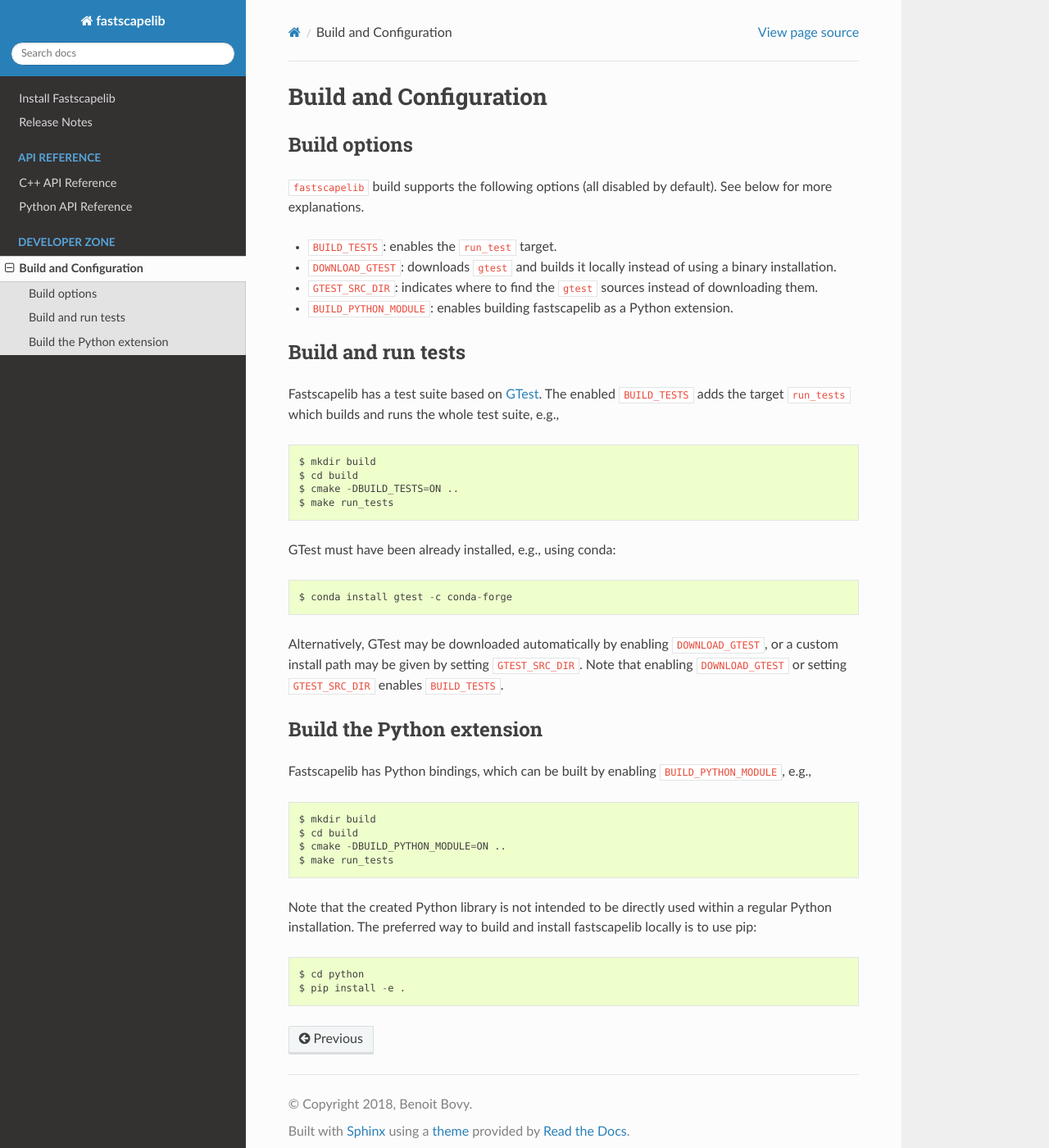
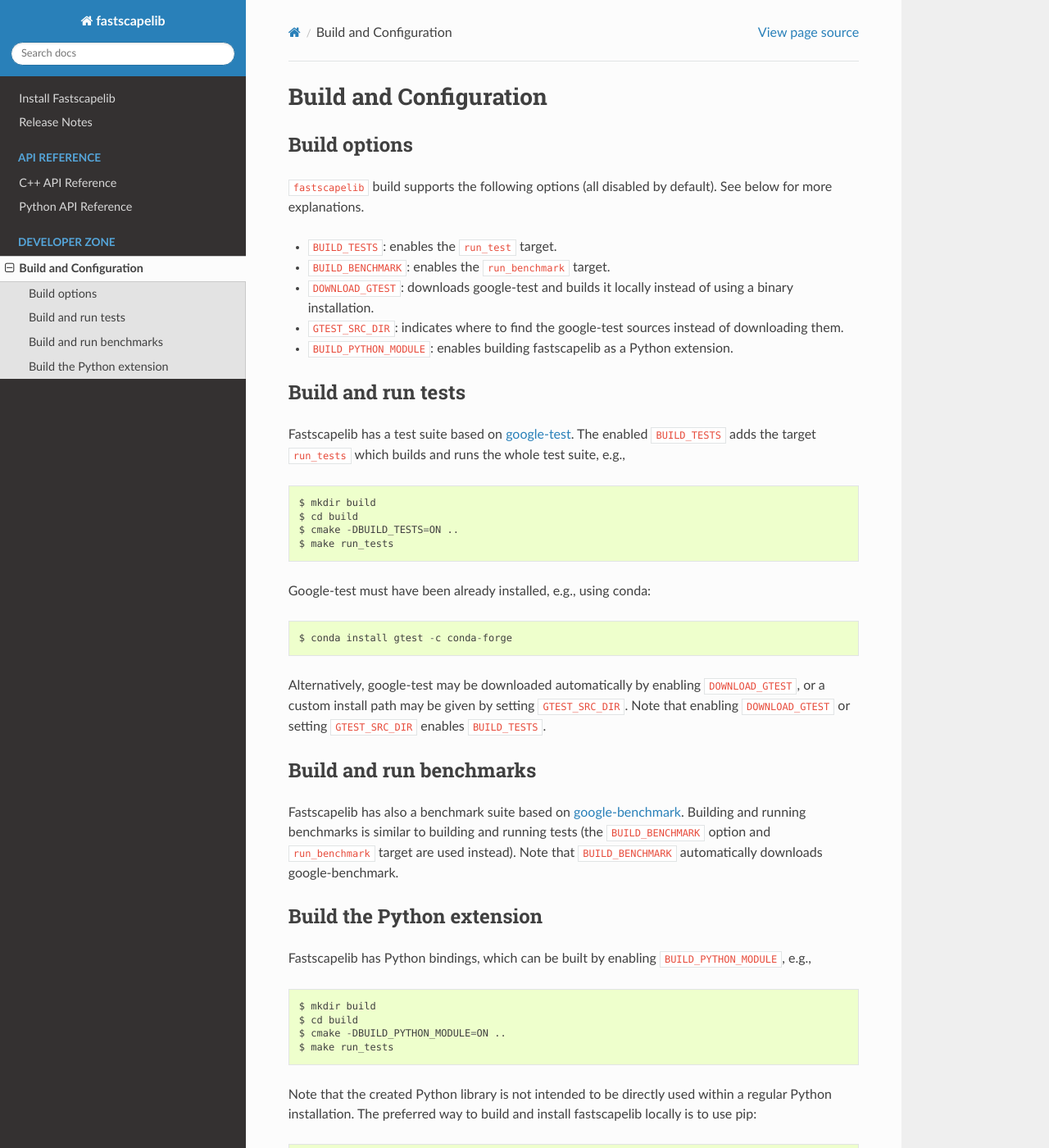
Before and after one commit to fastscape-lem/fastscapelib, a Sphinx documentation site: the page built from doc/source/build_options.rst, in a window 1280 px wide and 1400 px high. Shown: the whole window at 82% size. Built offline with Sphinx 7.4.7 and the Read the Docs theme 2.0.0, drawn with Linux system fonts in a browser that asks for light colours.

Commit message:
add benchmark sub-section in docs

```diff
--- a/doc/source/build_options.rst
+++ b/doc/source/build_options.rst
@@ -10,9 +10,10 @@
 default). See below for more explanations.
 
 - ``BUILD_TESTS``: enables the ``run_test`` target.
-- ``DOWNLOAD_GTEST``: downloads ``gtest`` and builds it locally
+- ``BUILD_BENCHMARK``: enables the ``run_benchmark`` target.
+- ``DOWNLOAD_GTEST``: downloads google-test and builds it locally
   instead of using a binary installation.
-- ``GTEST_SRC_DIR``: indicates where to find the ``gtest`` sources
+- ``GTEST_SRC_DIR``: indicates where to find the google-test sources
   instead of downloading them.
 - ``BUILD_PYTHON_MODULE``: enables building fastscapelib as a Python
   extension.
@@ -20,7 +21,7 @@
 Build and run tests
 -------------------
 
-Fastscapelib has a test suite based on GTest_. The enabled
+Fastscapelib has a test suite based on google-test_. The enabled
 ``BUILD_TESTS`` adds the target ``run_tests`` which builds and runs
 the whole test suite, e.g.,
 
@@ -31,18 +32,29 @@
    $ cmake -DBUILD_TESTS=ON ..
    $ make run_tests
 
-GTest must have been already installed, e.g., using conda:
+Google-test must have been already installed, e.g., using conda:
 
 .. code::
 
   $ conda install gtest -c conda-forge
 
-Alternatively, GTest may be downloaded automatically by enabling
+Alternatively, google-test may be downloaded automatically by enabling
 ``DOWNLOAD_GTEST``, or a custom install path may be given by setting
 ``GTEST_SRC_DIR``. Note that enabling ``DOWNLOAD_GTEST`` or setting
 ``GTEST_SRC_DIR`` enables ``BUILD_TESTS``.
 
-.. _GTest: https://github.com/google/googletest
+.. _google-test: https://github.com/google/googletest
+
+Build and run benchmarks
+------------------------
+
+Fastscapelib has also a benchmark suite based on
+google-benchmark_. Building and running benchmarks is similar to
+building and running tests (the ``BUILD_BENCHMARK`` option and
+``run_benchmark`` target are used instead). Note that
+``BUILD_BENCHMARK`` automatically downloads google-benchmark.
+
+.. _google-benchmark: https://github.com/google/benchmark
 
 Build the Python extension
 --------------------------
```
